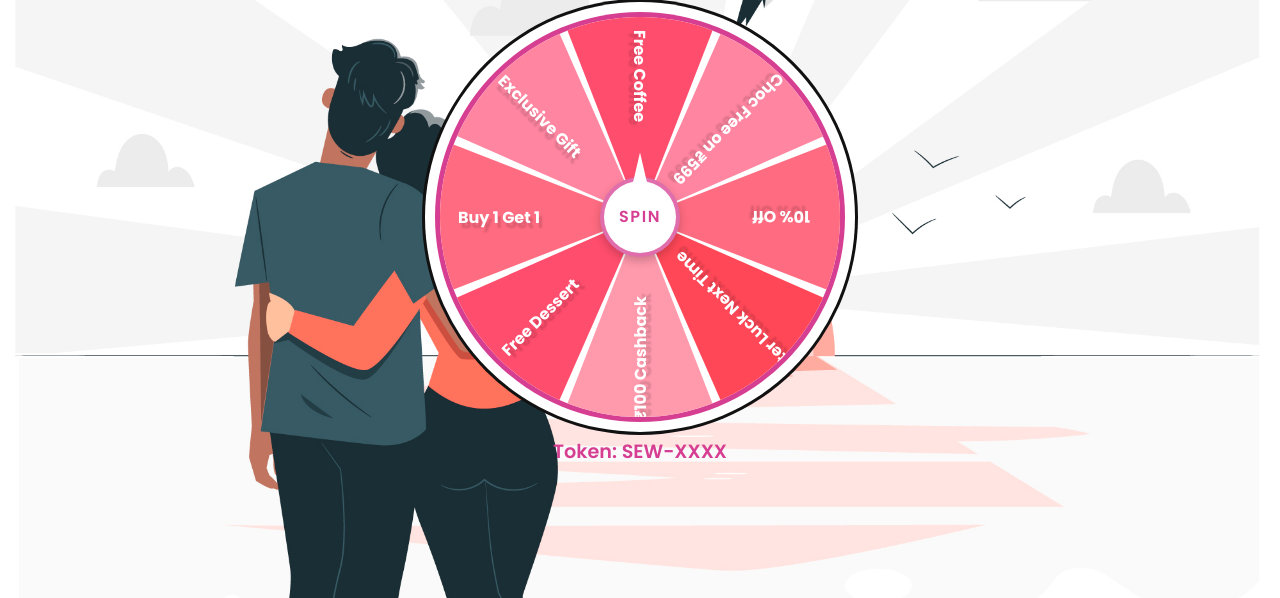
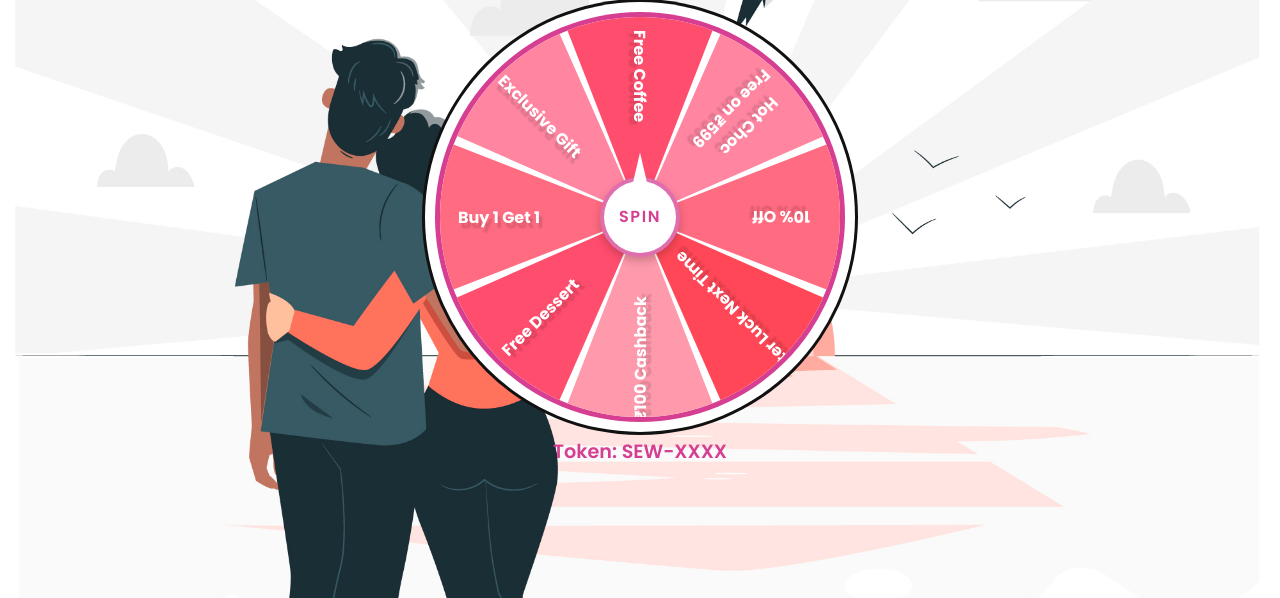
Before and after one commit to W11TY/SEWCHICxALIPNE, a plain HTML site: page index.html in a window 1280 px wide. Shown: the part 202-800 px from the top of the page. Drawn offline with Linux system fonts and the light colour scheme.

Commit message:
Update index.html

```diff
--- a/index.html
+++ b/index.html
@@ -165,7 +165,7 @@
         <div class="spinBtn">Spin</div>
         <div class="wheel">
             <div class="number" style="--i:1;--clr:#ff4d6d"><span>Free Coffee</span></div>
-            <div class="number" style="--i:2;--clr:#ff85a1"><span>Hot Choc Free on ₹599</span></div>
+            <div class="number" style="--i:2;--clr:#ff85a1"><span>Hot Choc<br>Free on ₹599</span></div>
             <div class="number" style="--i:3;--clr:#ff6b81"><span>10% Off</span></div>
             <div class="number" style="--i:4;--clr:#ff4757"><span>Better Luck Next Time</span></div>
             <div class="number" style="--i:5;--clr:#ff99ac"><span>₹100 Cashback</span></div>
```
